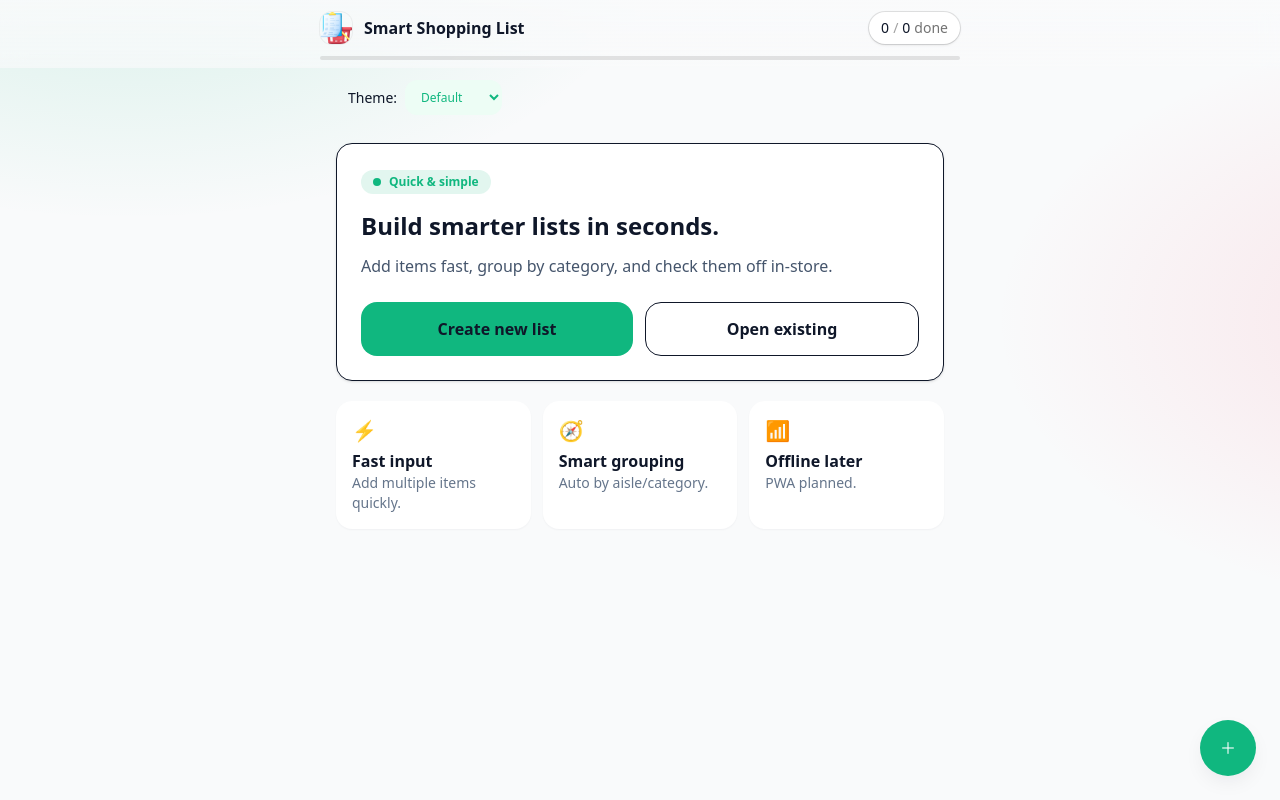
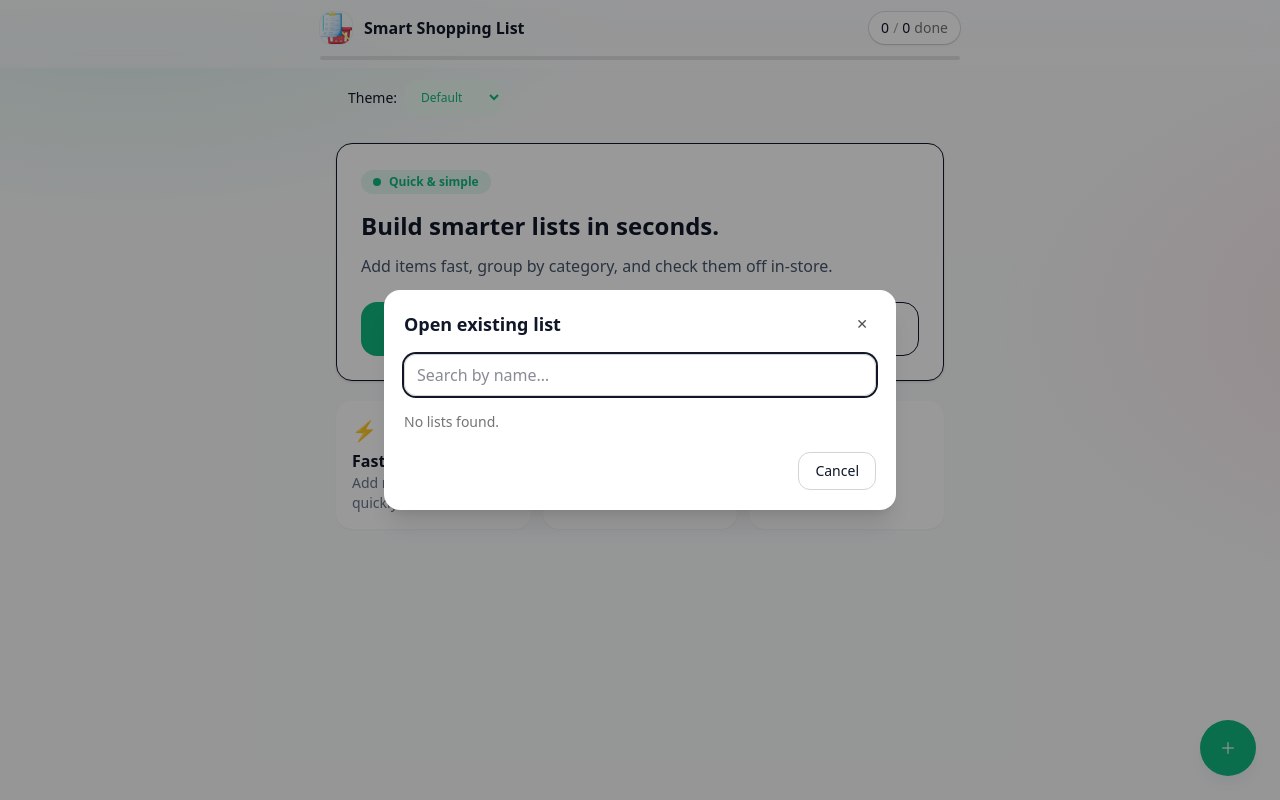
Before and after one commit to Kalikian/smart-shopping-list-frontend, a React (Vite) app: page / in a window 1280 px wide. Both pictures are taken after a click on the button "Open existing". Built offline with nearby package versions, Linux system fonts and the light colour scheme.

Commit message:
feat(app): integrate CreateListDialog & OpenListDialog; remove inline-create panel

```diff
--- a/src/App.tsx
+++ b/src/App.tsx
@@ -1,6 +1,6 @@
 // src/App.tsx
 // Orchestrates UI + offline-first data access via listStore.
-// Inline create uses theme colors; list renders only after user names it.
+// Creation/open flows now use dialogs; list renders only after user confirms.
 
 import { useCallback, useEffect, useMemo, useState } from "react";
 import AppHeader from "./components/AppHeader";
@@ -9,20 +9,20 @@ import FeatureTiles from "./components/FeatureTiles";
 import List from "./components/List";
 import Fab from "./components/Fab";
 import ThemeSwitcher from "./components/ThemeSwitcher";
+import CreateListDialog from "./components/CreateListDialog";
+import OpenListDialog from "./components/OpenListDialog";
 import type { Item } from "./components/ListItem";
 
+// NOTE: If your TS setup doesn't auto-resolve barrels, keep the /index suffix.
 import {
   loadSnapshot,
   saveSnapshot,
-  createNewList,
-  createAndSelectList,
   toggleItem,
   updateItem,
   addItem as addItemStore,
   removeItem as removeItemStore,
   type ListSnapshot,
-} from "./data/listStore/index";     // Barrel
-
+} from "./data/listStore/index";
 
 function newItemId() {
   return `it-${Date.now()}-${Math.random().toString(36).slice(2, 7)}`;
@@ -32,9 +32,9 @@ export default function App() {
   // Load snapshot if one exists; do NOT auto-create.
   const [list, setList] = useState<ListSnapshot | null>(loadSnapshot());
 
-  // Inline-create UI state
-  const [isInlineCreateOpen, setInlineCreateOpen] = useState(false);
-  const [newListName, setNewListName] = useState("");
+  // Dialog state
+  const [createOpen, setCreateOpen] = useState(false);
+  const [openExistingOpen, setOpenExistingOpen] = useState(false);
 
   // Persist defensively on changes (if a list exists)
   useEffect(() => {
@@ -87,44 +87,9 @@ export default function App() {
     [list]
   );
 
-  // Hero actions
-  const handleCreateNew = useCallback(() => {
-    // Open inline name panel right under hero; no scrolling.
-    setInlineCreateOpen(true);
-  }, []);
-
-  const handleConfirmCreate = useCallback(
-    (e?: React.FormEvent) => {
-      e?.preventDefault();
-      const trimmed = newListName.trim();
-      if (trimmed.length < 3) return;
-
-      // Create a new empty list with a name and select it
-      let created: ListSnapshot;
-      if (typeof createAndSelectList === "function") {
-        created = createAndSelectList(trimmed);
-      } else {
-        // Fallback (should not be hit in your current store)
-        const snap = createNewList();
-        created = { ...snap, name: trimmed };
-        saveSnapshot(created);
-      }
-
-      setList(created);              // show empty list now
-      setNewListName("");
-      setInlineCreateOpen(false);
-    },
-    [newListName]
-  );
-
-  const handleCancelCreate = useCallback(() => {
-    setNewListName("");
-    setInlineCreateOpen(false);
-  }, []);
-
-  const handleOpenExisting = useCallback(() => {
-    // Placeholder for future picker
-  }, []);
+  // Hero actions → open dialogs (no side effects)
+  const handleCreateNew = useCallback(() => setCreateOpen(true), []);
+  const handleOpenExisting = useCallback(() => setOpenExistingOpen(true), []);
 
   const currentListName = list?.name?.trim() || "My list";
 
@@ -138,53 +103,6 @@ export default function App() {
 
       <main className="mx-auto max-w-screen-sm safe-x pb-28 pt-4">
         <HeroCard onCreateNew={handleCreateNew} onOpenExisting={handleOpenExisting} />
-
-        {/* Inline create panel (right under hero, theme-colored) */}
-        {isInlineCreateOpen && (
-          <form
-            onSubmit={handleConfirmCreate}
-            className="mt-4 rounded-2xl border border-[hsl(var(--border))] bg-[hsl(var(--panel))] p-4 shadow-sm"
-          >
-            <div className="flex items-end gap-3 max-sm:flex-col max-sm:items-stretch">
-              <div className="grow">
-                <label htmlFor="inline-list-name" className="block text-sm font-medium">
-                  List name
-                </label>
-                <input
-                  id="inline-list-name"
-                  type="text"
-                  value={newListName}
-                  onChange={(e) => setNewListName(e.target.value)}
-                  placeholder="e.g., Lidl, Weekly Groceries, Party Prep"
-                  className="mt-1 w-full rounded-xl border border-[hsl(var(--border))] bg-white px-3 py-2 outline-none focus:ring-2 focus:ring-[hsl(var(--accent))]"
-                  minLength={3}
-                  maxLength={60}
-                  autoComplete="off"
-                />
-                <p className="mt-1 text-xs opacity-70">
-                  Tip: choose a clear, memorable name.
-                </p>
-              </div>
-
-              <div className="flex gap-2 max-sm:justify-end">
-                <button
-                  type="button"
-                  onClick={handleCancelCreate}
-                  className="rounded-xl border border-[hsl(var(--border))] bg-[hsl(var(--panel))] px-4 py-2 text-sm"
-                >
-                  Cancel
-                </button>
-                <button
-                  type="submit"
-                  disabled={newListName.trim().length < 3}
-                  className="rounded-xl bg-[hsl(var(--accent))] px-4 py-2 text-sm font-medium text-white disabled:opacity-50"
-                >
-                  Create
-                </button>
-              </div>
-            </div>
-          </form>
-        )}
 
         {/* Render list ONLY if it exists */}
         {list && (
@@ -216,6 +134,19 @@ export default function App() {
             ?.scrollIntoView({ behavior: "smooth", block: "start" });
         }}
       />
+
+      {/* --- Modals --- */}
+      <CreateListDialog
+        open={createOpen}
+        onClose={() => setCreateOpen(false)}
+        onCreated={(snap) => setList(snap)}
+      />
+
+      <OpenListDialog
+        open={openExistingOpen}
+        onClose={() => setOpenExistingOpen(false)}
+        onSelected={(snap) => setList(snap)}
+      />
     </div>
   );
 }
--- /dev/null
+++ b/src/components/OpenListDialog.tsx
@@ -0,0 +1,155 @@
+// Dialog to open an existing list.
+// - Loads all ListMeta via getAllLists() when opened
+// - Filter-as-you-type (case-insensitive)
+// - Selects list via selectList(id) and returns the snapshot to parent via onSelected
+// - No side effects outside of explicit selection
+//
+// Tailwind-based styling; adjust tokens as needed.
+
+import { useEffect, useMemo, useRef, useState } from "react";
+import {
+  getAllLists,
+  selectList,
+  type ListMeta,
+  type ListSnapshot,
+} from "../data/listStore";
+
+type OpenListDialogProps = {
+  open: boolean;
+  onClose: () => void;
+  onSelected?: (list: ListSnapshot) => void;
+};
+
+export default function OpenListDialog({ open, onClose, onSelected }: OpenListDialogProps) {
+  const [query, setQuery] = useState("");
+  const [items, setItems] = useState<ListMeta[]>([]);
+  const [loading, setLoading] = useState(false);
+  const [error, setError] = useState<string | null>(null);
+  const inputRef = useRef<HTMLInputElement>(null);
+
+  // Load lists when dialog opens
+  useEffect(() => {
+    if (!open) return;
+    setQuery("");
+    setError(null);
+    setLoading(true);
+    try {
+      const all = getAllLists();
+      setItems(all);
+    } catch (e) {
+      console.error(e);
+      setError("Failed to load lists.");
+    } finally {
+      setLoading(false);
+      // autofocus after paint
+      setTimeout(() => inputRef.current?.focus(), 0);
+    }
+  }, [open]);
+
+  // Filtered view
+  const filtered = useMemo(() => {
+    const q = query.trim().toLowerCase();
+    if (!q) return items;
+    return items.filter((m) => m.name.toLowerCase().includes(q));
+  }, [items, query]);
+
+  async function handleChoose(id: string) {
+    try {
+      const snap = selectList(id);
+      if (snap) {
+        onSelected?.(snap);
+        onClose();
+      } else {
+        setError("List not found. It may have been removed.");
+      }
+    } catch (e) {
+      console.error(e);
+      setError("Unexpected error. Please try again.");
+    }
+  }
+
+  function onKeyDown(e: React.KeyboardEvent<HTMLUListElement>) {
+    // Basic keyboard UX: Enter activates focused button via default behavior.
+    // List items use <button>, so Enter/Space are handled by the element itself.
+    if (e.key === "Escape") onClose();
+  }
+
+  if (!open) return null;
+
+  return (
+    <div
+      className="fixed inset-0 z-50 flex items-center justify-center bg-black/40"
+      role="dialog"
+      aria-modal="true"
+      onClick={onClose}
+    >
+      <div
+        className="w-full max-w-lg rounded-2xl bg-white p-5 shadow-xl dark:bg-neutral-900"
+        onClick={(e) => e.stopPropagation()}
+      >
+        <div className="mb-4 flex items-center justify-between">
+          <h2 className="text-lg font-semibold">Open existing list</h2>
+          <button
+            onClick={onClose}
+            className="rounded-lg px-2 py-1 text-sm text-neutral-600 hover:bg-neutral-100 dark:text-neutral-300 dark:hover:bg-neutral-800"
+            aria-label="Close dialog"
+          >
+            ✕
+          </button>
+        </div>
+
+        <div className="mb-4">
+          <input
+            ref={inputRef}
+            value={query}
+            onChange={(e) => setQuery(e.target.value)}
+            placeholder="Search by name…"
+            className="w-full rounded-xl border border-neutral-300 px-3 py-2 outline-none focus:ring-2 focus:ring-accent-500 dark:border-neutral-700"
+          />
+        </div>
+
+        {loading && <p className="text-sm text-neutral-500">Loading…</p>}
+        {error && <p className="text-sm text-red-600">{error}</p>}
+
+        {!loading && !error && (
+          <>
+            {filtered.length === 0 ? (
+              <p className="text-sm text-neutral-500">No lists found.</p>
+            ) : (
+              <ul
+                className="max-h-80 space-y-2 overflow-y-auto"
+                onKeyDown={onKeyDown}
+                role="listbox"
+                aria-label="Available lists"
+              >
+                {filtered.map((m) => (
+                  <li key={m.id} className="rounded-xl border border-neutral-200 dark:border-neutral-800">
+                    <button
+                      className="flex w-full items-center justify-between rounded-xl px-3 py-2 text-left hover:bg-neutral-50 dark:hover:bg-neutral-800"
+                      onClick={() => handleChoose(m.id)}
+                    >
+                      <span className="font-medium">{m.name}</span>
+                      <span className="text-xs text-neutral-500">
+                        Updated {new Date(m.updatedAt).toLocaleString()}
+                      </span>
+                    </button>
+                  </li>
+                ))}
+              </ul>
+            )}
+          </>
+        )}
+
+        <div className="mt-5 flex justify-end">
+          <button
+            type="button"
+            onClick={onClose}
+            className="rounded-xl border border-neutral-300 px-4 py-2 text-sm hover:bg-neutral-50 dark:border-neutral-700 dark:hover:bg-neutral-800"
+          >
+            Cancel
+          </button>
+        </div>
+      </div>
+    </div>
+  );
+}
```
